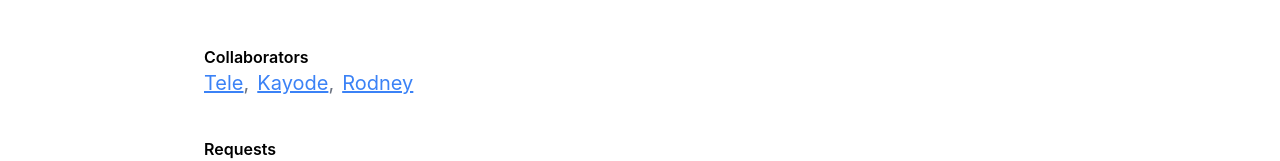
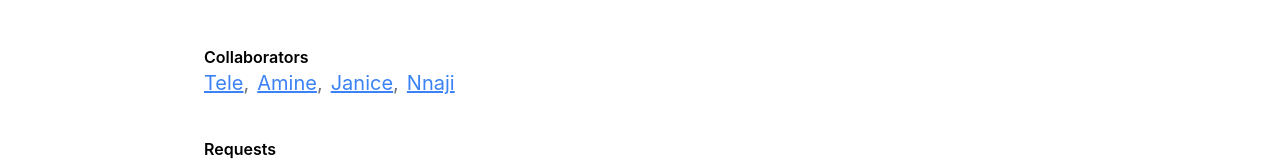
Before and after one commit to pedoch/codeshed-hacksurrey-hackathon-2021, a Next.js app in the folder frontend/: page /me/projects/1 in a window 1280 px wide. Shown: the part 339-500 px from the top of the page. Built offline with nearby package versions, Linux system fonts and the light colour scheme.

Commit message:
Change names of collaborators

```diff
--- a/frontend/pages/me/projects/[id].js
+++ b/frontend/pages/me/projects/[id].js
@@ -25,7 +25,7 @@ function Project({ project }) {
         </div>
         <p className="font-semibold mt-10">Collaborators</p>
         <div className="mb-5 text-gray-500 space-x-2 text-xl">
-          {['Tele', 'Kayode', 'Rodney'].map((collab, index, arr) => {
+          {['Tele', 'Amine', 'Janice', 'Nnaji'].map((collab, index, arr) => {
             return (
               <span>
                 <a href={`/user/deltanboi`} key={collab} className="text-blue-500 underline">
```
